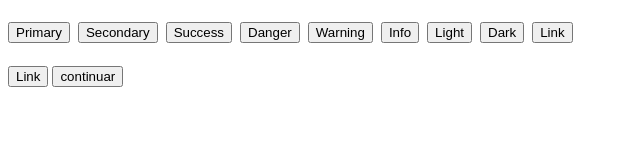
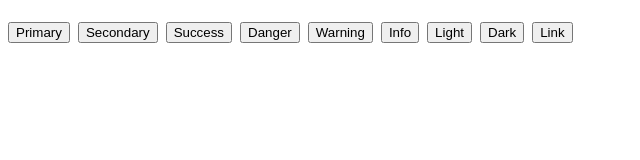
Before and after one commit to Villa0412/mandarina, a plain HTML site: page botones.html in a window 1280 px wide. Shown: the whole page, without its empty margins (0-640 px from the left). Drawn offline with Linux system fonts and the light colour scheme.

Commit message:
Update botones.html

```diff
--- a/botones.html
+++ b/botones.html
@@ -20,8 +20,3 @@
 <button type="button" class="btn btn-link">Link</button></h1>
   </body>
 </html>
-
-
-<button type="button" class="btn btn-link">Link</button>
-<input type="button" value="continuar">
-</body>
```
